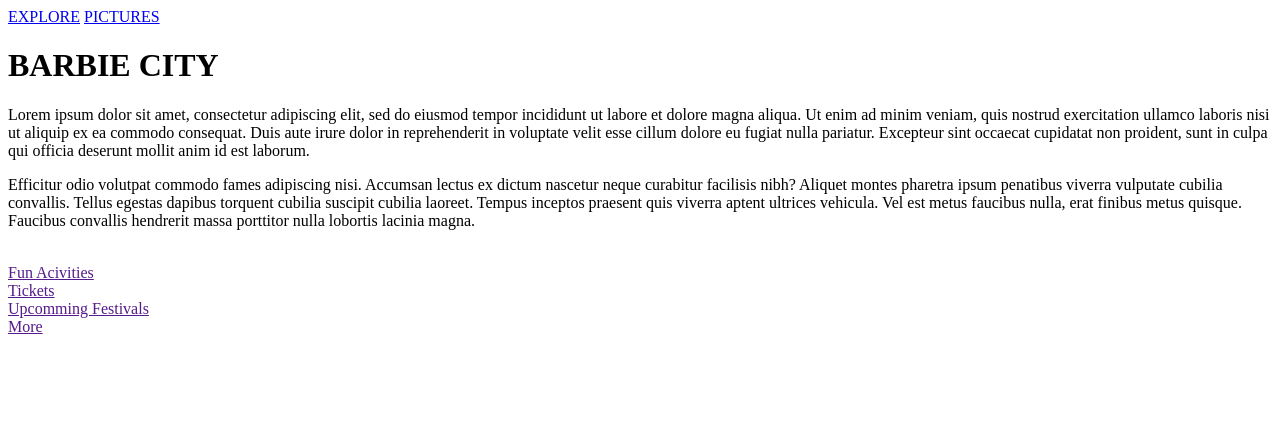
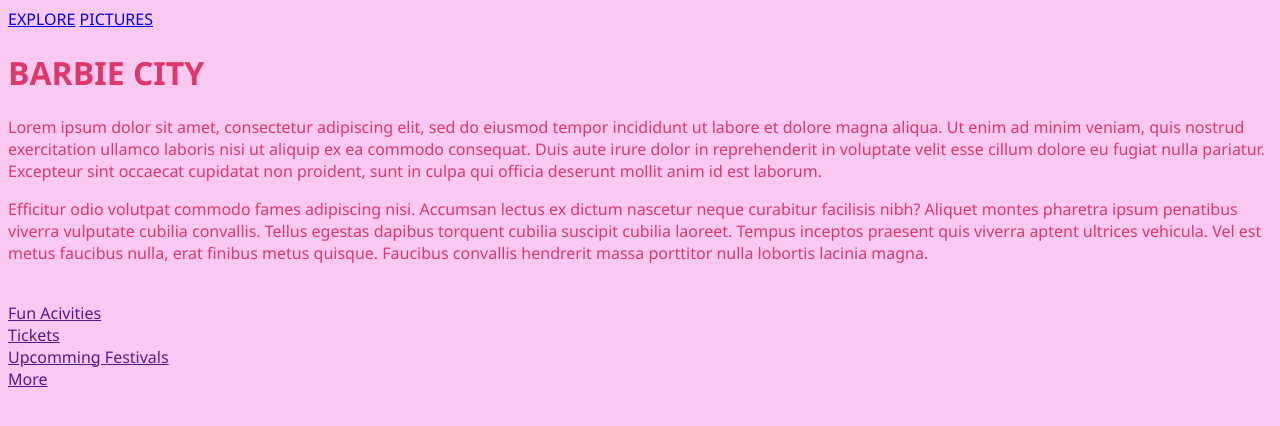
Before and after one commit to Quannettewalters/simple-travel-site, a plain HTML site: page index.html in a window 1280 px wide. Drawn offline with Linux system fonts and the light colour scheme.

Commit message:
some css

```diff
--- a/index.html
+++ b/index.html
@@ -4,13 +4,14 @@
     <meta charset="UTF-8">
     <meta name="viewport" content="width=device-width, initial-scale=1.0">
     <title>Barbie City</title>
+    <link rel="stylesheet" href="./style.css"
 </head>
 <body>
    <nav>
     <a href="index.html" class="current">EXPLORE</a>
     <a href="cityimages.html">PICTURES</a>
    </nav>
-   <h1>BARBIE CITY</h1>
+   <h1 href="city">BARBIE CITY</h1>
    <p>Lorem ipsum dolor sit amet, consectetur adipiscing elit, sed do eiusmod tempor incididunt ut labore et dolore magna aliqua. Ut enim ad minim veniam, quis nostrud exercitation ullamco laboris nisi ut aliquip ex ea commodo consequat. Duis aute irure dolor in reprehenderit in voluptate velit esse cillum dolore eu fugiat nulla pariatur. Excepteur sint occaecat cupidatat non proident, sunt in culpa qui officia deserunt mollit anim id est laborum.
    </p>
    <p>Efficitur odio volutpat commodo fames adipiscing nisi. Accumsan lectus ex dictum nascetur neque curabitur facilisis nibh? Aliquet montes pharetra ipsum penatibus viverra vulputate cubilia convallis. Tellus egestas dapibus torquent cubilia suscipit cubilia laoreet. Tempus inceptos praesent quis viverra aptent ultrices vehicula. Vel est metus faucibus nulla, erat finibus metus quisque. Faucibus convallis hendrerit massa porttitor nulla lobortis lacinia magna.</p>
--- /dev/null
+++ b/style.css
@@ -0,0 +1,6 @@
+body {
+    background-color: rgb(249, 201, 241);
+    font-family:'Segoe UI', Tahoma, Geneva, Verdana, sans-serif;
+    color: rgb(224, 55, 106);
+
+}
```
